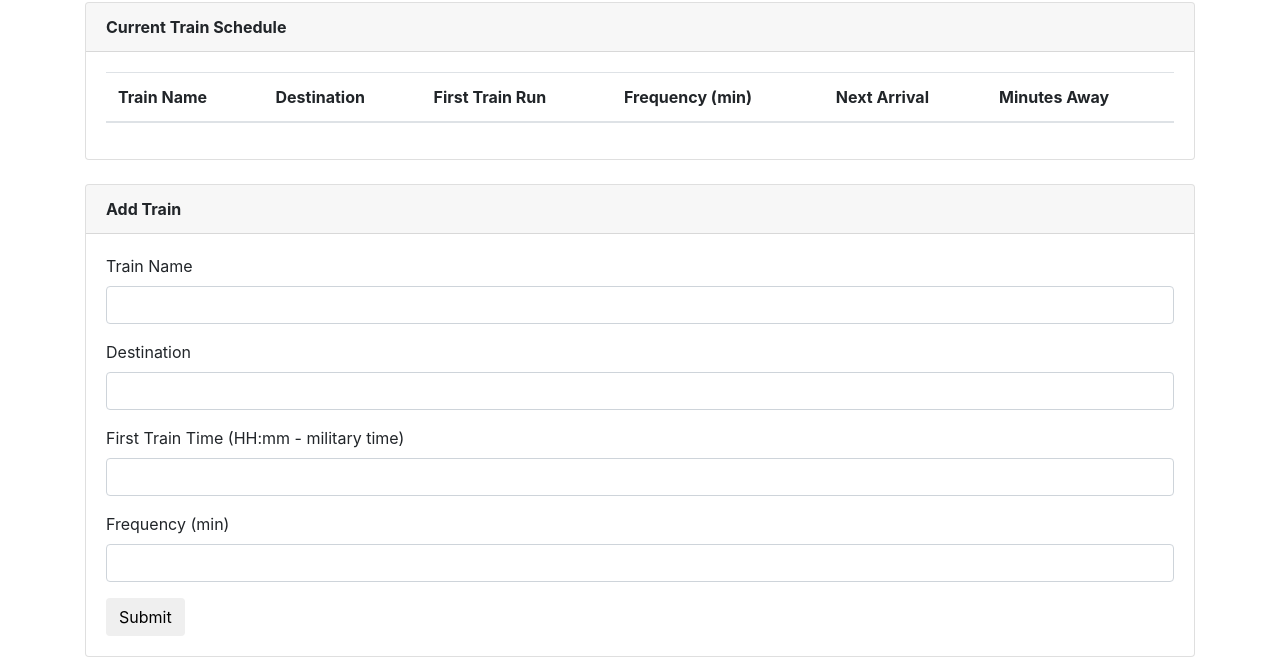
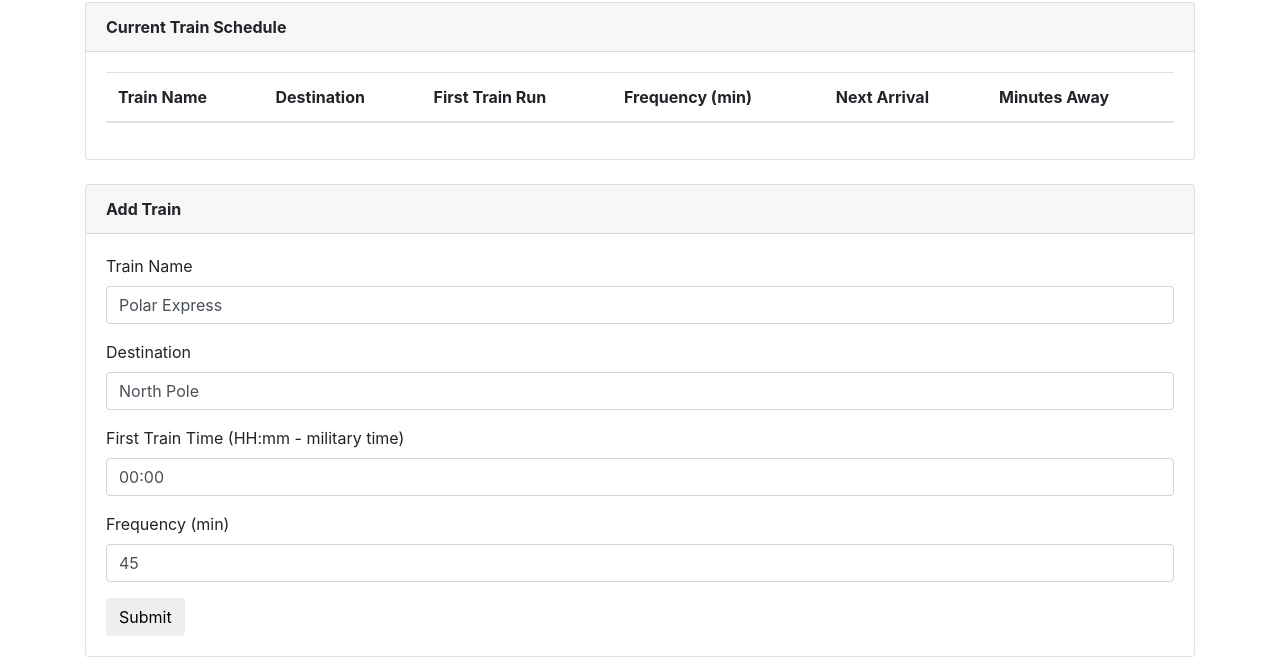
Before and after one commit to Nadia-Kadri/train-scheduler, a plain HTML site: page index.html in a window 1280 px wide. Shown: the part 822-1479 px from the top of the page. Drawn offline with nearby package versions, Linux system fonts and the light colour scheme; no server answers.

Commit message:
form values, page header details

```diff
--- a/index.html
+++ b/index.html
@@ -69,22 +69,22 @@
                 <form role="form">
                   <div class="form-group">
                     <label>Train Name</label>
-                    <input type="text" class="form-control" id="train-name-search">
+                    <input type="text" class="form-control" value="Polar Express" id="train-name-search">
                   </div>
 
                   <div class="form-group">
                     <label>Destination</label>
-                    <input type="text" class="form-control" id="destination-search">
+                    <input type="text" class="form-control" value="North Pole" id="destination-search">
                   </div>
 
                   <div class="form-group">
                     <label>First Train Time (HH:mm - military time)</label>
-                    <input type="text" class="form-control" id="first-time-search">
+                    <input type="text" class="form-control" value="00:00" id="first-time-search">
                   </div>
 
                   <div class="form-group">
                     <label>Frequency (min)</label>
-                    <input type="text" class="form-control" id="frequency-search">
+                    <input type="text" class="form-control" value="45" id="frequency-search">
                   </div>
 
                   <button type="submit" class="btn btn-default" id="run-search">Submit</button>
```
